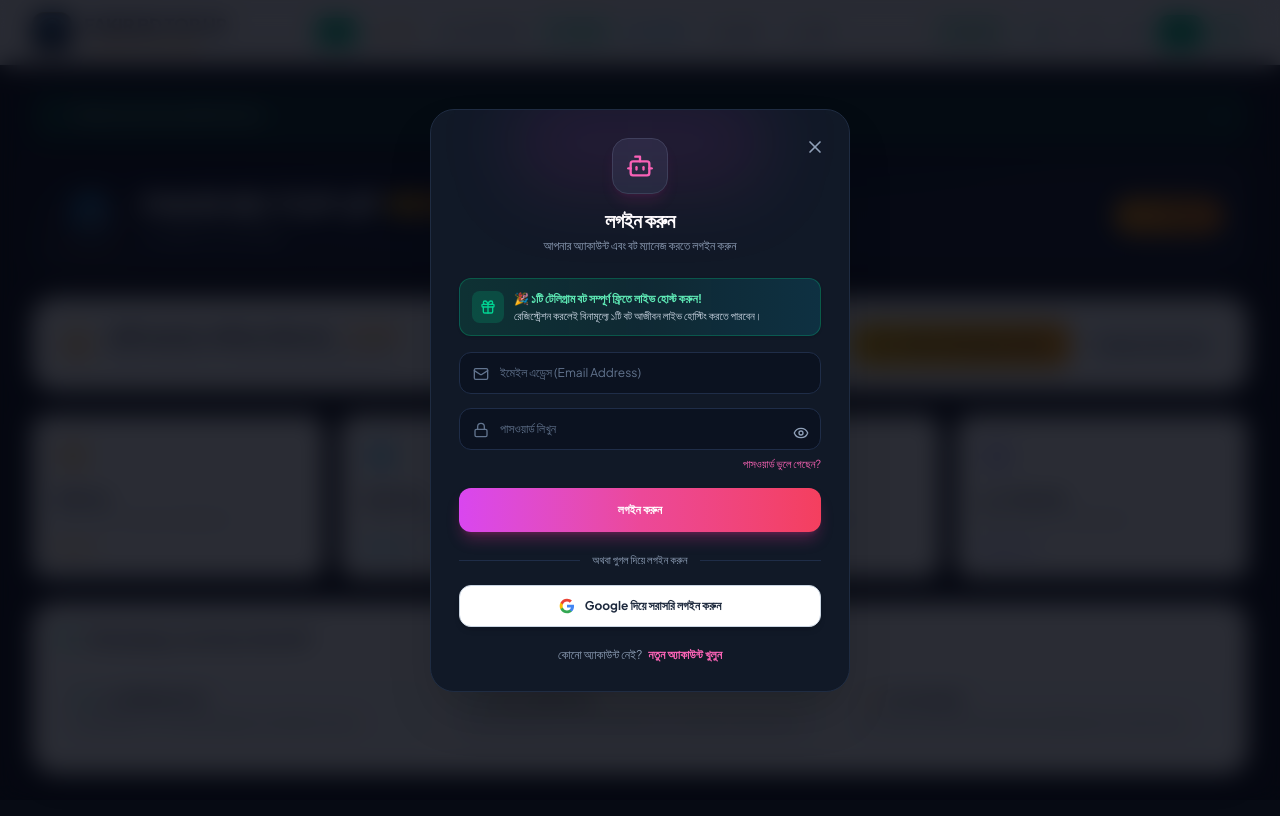
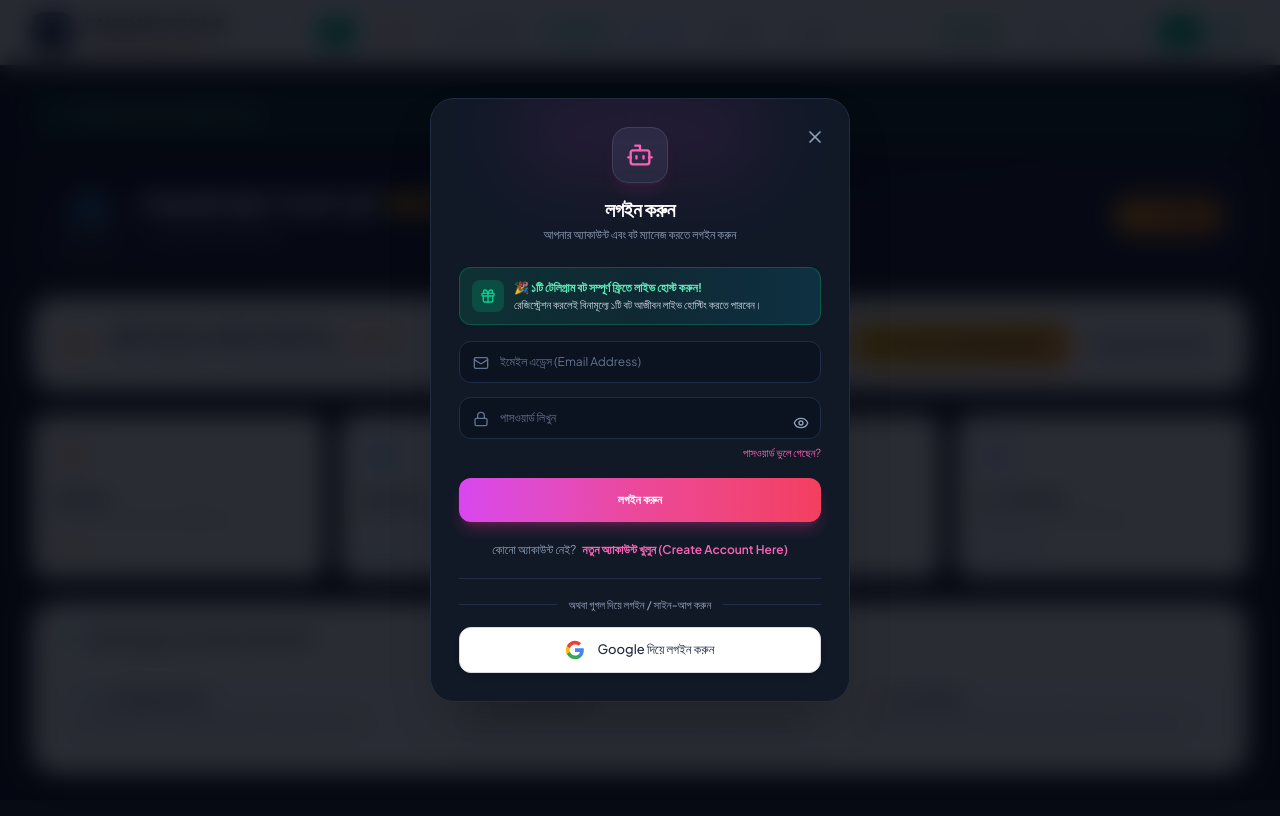
Before and after one commit to Toyobur16/hosting-Live-, a React (Vite) app: page / in a window 1280 px wide. Both pictures are taken after a click on the button "ডিপ্লয় বট". Shown: the top 816 px of the page. Built offline with nearby package versions, Linux system fonts and the light colour scheme; no server answers.

Commit message:
feat(auth): refactor Google login flow and update env
Simplify Google OAuth by defaulting to the popup flow first, falling back to email-based authentication if the popup fails. Add VITE_GOOGLE_CLIENT_ID to example environment variables.

```diff
--- a/src/components/AuthModal.tsx
+++ b/src/components/AuthModal.tsx
@@ -150,15 +150,10 @@ export const AuthModal: React.FC<AuthModalProps> = ({
 
   const handleDirectGoogleLogin = async () => {
     setError(null);
+    setGoogleLoading(true);
 
-    // If user already typed an email into the login field, google email field, or has a remembered previous email, use it immediately
     const emailToUse = (googleEmail.trim() || email.trim() || rememberedEmail.trim()).toLowerCase();
-    if (emailToUse && emailToUse.includes('@')) {
-      await handleAuthenticateWithGoogleEmail(emailToUse);
-      return;
-    }
 
-    setGoogleLoading(true);
     try {
       const g = (window as any).google;
 
@@ -170,9 +165,13 @@ export const AuthModal: React.FC<AuthModalProps> = ({
             scope: 'email profile openid',
             callback: async (tokenResponse: any) => {
               if (tokenResponse?.error) {
-                // If popup blocked or cancelled, show in-modal Google input without error
-                setShowGoogleInput(true);
-                setGoogleLoading(false);
+                console.warn('Google popup status:', tokenResponse.error);
+                if (emailToUse && emailToUse.includes('@')) {
+                  await handleAuthenticateWithGoogleEmail(emailToUse);
+                } else {
+                  setShowGoogleInput(true);
+                  setGoogleLoading(false);
+                }
                 return;
               }
               if (tokenResponse?.access_token) {
@@ -191,7 +190,11 @@ export const AuthModal: React.FC<AuthModalProps> = ({
                     return;
                   }
                 } catch {
-                  setShowGoogleInput(true);
+                  if (emailToUse && emailToUse.includes('@')) {
+                    await handleAuthenticateWithGoogleEmail(emailToUse);
+                  } else {
+                    setShowGoogleInput(true);
+                  }
                 } finally {
                   setGoogleLoading(false);
                 }
@@ -200,17 +203,25 @@ export const AuthModal: React.FC<AuthModalProps> = ({
           });
           client.requestAccessToken({ prompt: 'select_account' });
           return;
-        } catch {
-          setShowGoogleInput(true);
-          setGoogleLoading(false);
+        } catch (err) {
+          console.warn('Error launching Google popup:', err);
         }
+      }
+
+      // 2. If GIS popup could not be triggered or environment restricted, use email or show input
+      if (emailToUse && emailToUse.includes('@')) {
+        await handleAuthenticateWithGoogleEmail(emailToUse);
       } else {
         setShowGoogleInput(true);
         setGoogleLoading(false);
       }
     } catch {
-      setShowGoogleInput(true);
-      setGoogleLoading(false);
+      if (emailToUse && emailToUse.includes('@')) {
+        await handleAuthenticateWithGoogleEmail(emailToUse);
+      } else {
+        setShowGoogleInput(true);
+        setGoogleLoading(false);
+      }
     }
   };
 
@@ -576,91 +587,6 @@ export const AuthModal: React.FC<AuthModalProps> = ({
           </button>
         </form>
 
-        {/* Google Direct Sign-In (At the bottom, single clean button) */}
-        {mode !== 'reset' && (
-          <div className="mt-4 space-y-3">
-            <div className="relative flex py-1 items-center">
-              <div className="flex-grow border-t border-[#1f2d48]"></div>
-              <span className="flex-shrink mx-3 text-[11px] text-slate-400 font-medium">
-                {lang === 'bn' ? 'অথবা গুগল দিয়ে লগইন করুন' : 'or continue with Google'}
-              </span>
-              <div className="flex-grow border-t border-[#1f2d48]"></div>
-            </div>
-
-            {showGoogleInput ? (
-              <div className="p-3.5 rounded-2xl bg-gradient-to-b from-blue-950/40 to-slate-900 border border-blue-500/30 space-y-2.5 shadow-lg">
-                <div className="flex items-center justify-between">
-                  <div className="flex items-center gap-1.5 text-xs font-bold text-blue-400">
-                    <svg className="w-4 h-4 shrink-0" viewBox="0 0 24 24">
-                      <path fill="#4285F4" d="M22.56 12.25c0-.78-.07-1.53-.2-2.25H12v4.26h5.92c-.26 1.37-1.04 2.53-2.21 3.31v2.77h3.57c2.08-1.92 3.28-4.74 3.28-8.09z" />
-                      <path fill="#34A853" d="M12 23c2.97 0 5.46-.98 7.28-2.66l-3.57-2.77c-.98.66-2.23 1.06-3.71 1.06-2.86 0-5.29-1.93-6.16-4.53H2.18v2.84C3.99 20.53 7.7 23 12 23z" />
-                      <path fill="#FBBC05" d="M5.84 14.09c-.22-.66-.35-1.36-.35-2.09s.13-1.43.35-2.09V7.06H2.18C1.43 8.55 1 10.22 1 12s.43 3.45 1.18 4.94l2.85-2.22.81-.63z" />
-                      <path fill="#EA4335" d="M12 5.38c1.62 0 3.06.56 4.21 1.64l3.15-3.15C17.45 2.09 14.97 1 12 1 7.7 1 3.99 3.47 2.18 7.06l3.66 2.84c.87-2.6 3.3-4.52 6.16-4.52z" />
-                    </svg>
-                    <span>{lang === 'bn' ? 'গুগল অ্যাকাউন্ট ইমেইল লিখুন' : 'Enter your Google Email'}</span>
-                  </div>
-                  <button
-                    type="button"
-                    onClick={() => setShowGoogleInput(false)}
-                    className="text-[10px] text-slate-400 hover:text-white cursor-pointer"
-                  >
-                    {lang === 'bn' ? 'বাতিল' : 'Cancel'}
-                  </button>
-                </div>
-                <div className="flex gap-2">
-                  <input
-                    type="email"
-                    value={googleEmail || email}
-                    onChange={(e) => setGoogleEmail(e.target.value)}
-                    placeholder="user@gmail.com"
-                    className="flex-1 bg-[#0b1220] border border-blue-500/40 rounded-xl px-3 py-2 text-xs text-white placeholder-slate-500 focus:outline-none focus:border-blue-400 font-medium"
-                    autoFocus
-                  />
-                  <button
-                    type="button"
-                    disabled={googleLoading}
-                    onClick={() => handleAuthenticateWithGoogleEmail(googleEmail || email)}
-                    className="px-4 py-2 bg-blue-600 hover:bg-blue-500 text-white font-bold text-xs rounded-xl shadow-md transition-all cursor-pointer disabled:opacity-50 flex items-center gap-1.5 shrink-0"
-                  >
-                    {googleLoading ? <RefreshCw className="w-3.5 h-3.5 animate-spin" /> : <span>{lang === 'bn' ? 'প্রবেশ করুন' : 'Sign In'}</span>}
-                  </button>
-                </div>
-                <p className="text-[10px] text-slate-400">
-                  {lang === 'bn'
-                    ? '💡 কোনো পাসওয়ার্ড লাগবে না, গুগল দিয়ে সরাসরি হোমপেজে নিয়ে যাবে।'
-                    : '💡 No password needed. Instant sign-in redirects to Home.'}
-                </p>
-              </div>
-            ) : (
-              <button
-                type="button"
-                id="google-direct-login-btn"
-                onClick={handleDirectGoogleLogin}
-                disabled={googleLoading}
-                className="w-full py-3 px-4 bg-white hover:bg-slate-100 active:bg-slate-200 text-slate-800 font-bold text-xs rounded-xl shadow-md transition-all flex items-center justify-center gap-2.5 cursor-pointer disabled:opacity-60 border border-slate-300"
-              >
-                {googleLoading ? (
-                  <RefreshCw className="w-4 h-4 animate-spin text-slate-700" />
-                ) : (
-                  <svg className="w-4 h-4 shrink-0" viewBox="0 0 24 24">
-                    <path fill="#4285F4" d="M22.56 12.25c0-.78-.07-1.53-.2-2.25H12v4.26h5.92c-.26 1.37-1.04 2.53-2.21 3.31v2.77h3.57c2.08-1.92 3.28-4.74 3.28-8.09z" />
-                    <path fill="#34A853" d="M12 23c2.97 0 5.46-.98 7.28-2.66l-3.57-2.77c-.98.66-2.23 1.06-3.71 1.06-2.86 0-5.29-1.93-6.16-4.53H2.18v2.84C3.99 20.53 7.7 23 12 23z" />
-                    <path fill="#FBBC05" d="M5.84 14.09c-.22-.66-.35-1.36-.35-2.09s.13-1.43.35-2.09V7.06H2.18C1.43 8.55 1 10.22 1 12s.43 3.45 1.18 4.94l2.85-2.22.81-.63z" />
-                    <path fill="#EA4335" d="M12 5.38c1.62 0 3.06.56 4.21 1.64l3.15-3.15C17.45 2.09 14.97 1 12 1 7.7 1 3.99 3.47 2.18 7.06l3.66 2.84c.87-2.6 3.3-4.52 6.16-4.52z" />
-                  </svg>
-                )}
-                <span>
-                  {googleLoading
-                    ? (lang === 'bn' ? 'গুগল দিয়ে লগইন হচ্ছে...' : 'Signing in with Google...')
-                    : (mode === 'login' && (rememberedEmail || email)
-                        ? (lang === 'bn' ? `Google দিয়ে লগইন করুন (${(rememberedEmail || email).split('@')[0]})` : `Continue with Google (${(rememberedEmail || email).split('@')[0]})`)
-                        : (lang === 'bn' ? 'Google দিয়ে সরাসরি লগইন করুন' : 'Sign in directly with Google'))}
-                </span>
-              </button>
-            )}
-          </div>
-        )}
-
         <div className="text-center mt-5">
           {mode === 'login' ? (
             <p className="text-xs text-slate-400">
@@ -676,7 +602,7 @@ export const AuthModal: React.FC<AuthModalProps> = ({
                 }}
                 className="text-pink-400 hover:text-pink-300 font-semibold hover:underline cursor-pointer ml-1"
               >
-                {lang === 'bn' ? 'নতুন অ্যাকাউন্ট খুলুন' : 'Create Account Here'}
+                {lang === 'bn' ? 'নতুন অ্যাকাউন্ট খুলুন (Create Account Here)' : 'Create Account Here'}
               </button>
             </p>
           ) : mode === 'register' ? (
@@ -691,7 +617,7 @@ export const AuthModal: React.FC<AuthModalProps> = ({
                 }}
                 className="text-pink-400 hover:text-pink-300 font-semibold hover:underline cursor-pointer ml-1"
               >
-                {lang === 'bn' ? 'লগইন করুন' : 'Sign In Here'}
+                {lang === 'bn' ? 'লগইন করুন (Sign In Here)' : 'Sign In Here'}
               </button>
             </p>
           ) : (
@@ -710,6 +636,96 @@ export const AuthModal: React.FC<AuthModalProps> = ({
             </p>
           )}
         </div>
+
+        {/* Official Google Sign-In — placed directly under Create Account Here */}
+        {mode !== 'reset' && (
+          <div className="mt-5 pt-4 border-t border-[#1f2d48] space-y-3">
+            <div className="relative flex py-0.5 items-center">
+              <div className="flex-grow border-t border-[#1f2d48]"></div>
+              <span className="flex-shrink mx-3 text-[11px] text-slate-400 font-medium">
+                {lang === 'bn' ? 'অথবা গুগল দিয়ে লগইন / সাইন-আপ করুন' : 'or continue with Google'}
+              </span>
+              <div className="flex-grow border-t border-[#1f2d48]"></div>
+            </div>
+
+            {showGoogleInput ? (
+              <div className="p-3.5 rounded-2xl bg-gradient-to-b from-blue-950/40 to-slate-900 border border-blue-500/40 space-y-2.5 shadow-lg animate-in fade-in">
+                <div className="flex items-center justify-between">
+                  <div className="flex items-center gap-1.5 text-xs font-bold text-blue-400">
+                    <svg className="w-4 h-4 shrink-0" viewBox="0 0 24 24">
+                      <path fill="#4285F4" d="M22.56 12.25c0-.78-.07-1.53-.2-2.25H12v4.26h5.92c-.26 1.37-1.04 2.53-2.21 3.31v2.77h3.57c2.08-1.92 3.28-4.74 3.28-8.09z" />
+                      <path fill="#34A853" d="M12 23c2.97 0 5.46-.98 7.28-2.66l-3.57-2.77c-.98.66-2.23 1.06-3.71 1.06-2.86 0-5.29-1.93-6.16-4.53H2.18v2.84C3.99 20.53 7.7 23 12 23z" />
+                      <path fill="#FBBC05" d="M5.84 14.09c-.22-.66-.35-1.36-.35-2.09s.13-1.43.35-2.09V7.06H2.18C1.43 8.55 1 10.22 1 12s.43 3.45 1.18 4.94l2.85-2.22.81-.63z" />
+                      <path fill="#EA4335" d="M12 5.38c1.62 0 3.06.56 4.21 1.64l3.15-3.15C17.45 2.09 14.97 1 12 1 7.7 1 3.99 3.47 2.18 7.06l3.66 2.84c.87-2.6 3.3-4.52 6.16-4.52z" />
+                    </svg>
+                    <span>{lang === 'bn' ? 'গুগল অ্যাকাউন্ট ইমেইল লিখুন' : 'Enter your Google Email'}</span>
+                  </div>
+                  <button
+                    type="button"
+                    onClick={() => setShowGoogleInput(false)}
+                    className="text-[10px] text-slate-400 hover:text-white cursor-pointer px-1.5 py-0.5 rounded hover:bg-slate-800"
+                  >
+                    {lang === 'bn' ? 'বাতিল' : 'Cancel'}
+                  </button>
+                </div>
+                <form
+                  onSubmit={(e) => {
+                    e.preventDefault();
+                    handleAuthenticateWithGoogleEmail(googleEmail || email);
+                  }}
+                  className="flex gap-2"
+                >
+                  <input
+                    type="email"
+                    value={googleEmail || email}
+                    onChange={(e) => setGoogleEmail(e.target.value)}
+                    placeholder="user@gmail.com"
+                    className="flex-1 bg-[#0b1220] border border-blue-500/40 rounded-xl px-3 py-2 text-xs text-white placeholder-slate-500 focus:outline-none focus:border-blue-400 font-medium"
+                    autoFocus
+                  />
+                  <button
+                    type="submit"
+                    disabled={googleLoading}
+                    className="px-4 py-2 bg-blue-600 hover:bg-blue-500 active:bg-blue-700 text-white font-bold text-xs rounded-xl shadow-md transition-all cursor-pointer disabled:opacity-50 flex items-center gap-1.5 shrink-0"
+                  >
+                    {googleLoading ? <RefreshCw className="w-3.5 h-3.5 animate-spin" /> : <span>{lang === 'bn' ? 'প্রবেশ করুন' : 'Sign In'}</span>}
+                  </button>
+                </form>
+                <p className="text-[10px] text-slate-400">
+                  {lang === 'bn'
+                    ? '💡 কোনো পাসওয়ার্ড লাগবে না — আপনার গুগল ইমেইল দিয়ে সরাসরি ইনস্ট্যান্ট লগইন হয়ে যাবে।'
+                    : '💡 No password needed. Instant sign-in with your Google account.'}
+                </p>
+              </div>
+            ) : (
+              <button
+                type="button"
+                id="official-google-login-btn"
+                onClick={handleDirectGoogleLogin}
+                disabled={googleLoading}
+                className="w-full py-3 px-4 bg-white hover:bg-slate-50 active:bg-slate-100 text-[#3c4043] font-semibold text-xs rounded-xl shadow-md transition-all flex items-center justify-center gap-3 cursor-pointer disabled:opacity-60 border border-[#dadce0] group hover:shadow-lg"
+              >
+                {googleLoading ? (
+                  <RefreshCw className="w-4 h-4 animate-spin text-slate-700" />
+                ) : (
+                  <svg className="w-5 h-5 shrink-0 group-hover:scale-105 transition-transform" viewBox="0 0 24 24">
+                    <path fill="#4285F4" d="M22.56 12.25c0-.78-.07-1.53-.2-2.25H12v4.26h5.92c-.26 1.37-1.04 2.53-2.21 3.31v2.77h3.57c2.08-1.92 3.28-4.74 3.28-8.09z" />
+                    <path fill="#34A853" d="M12 23c2.97 0 5.46-.98 7.28-2.66l-3.57-2.77c-.98.66-2.23 1.06-3.71 1.06-2.86 0-5.29-1.93-6.16-4.53H2.18v2.84C3.99 20.53 7.7 23 12 23z" />
+                    <path fill="#FBBC05" d="M5.84 14.09c-.22-.66-.35-1.36-.35-2.09s.13-1.43.35-2.09V7.06H2.18C1.43 8.55 1 10.22 1 12s.43 3.45 1.18 4.94l2.85-2.22.81-.63z" />
+                    <path fill="#EA4335" d="M12 5.38c1.62 0 3.06.56 4.21 1.64l3.15-3.15C17.45 2.09 14.97 1 12 1 7.7 1 3.99 3.47 2.18 7.06l3.66 2.84c.87-2.6 3.3-4.52 6.16-4.52z" />
+                  </svg>
+                )}
+                <span className="text-[13px] font-medium text-slate-800">
+                  {googleLoading
+                    ? (lang === 'bn' ? 'গুগল দিয়ে লগইন হচ্ছে...' : 'Signing in with Google...')
+                    : mode === 'register'
+                    ? (lang === 'bn' ? 'Google দিয়ে একাউন্ট খুলুন' : 'Sign up with Google')
+                    : (lang === 'bn' ? 'Google দিয়ে লগইন করুন' : 'Sign in with Google')}
+                </span>
+              </button>
+            )}
+          </div>
+        )}
       </div>
     </div>
   );
```
Also changed, not shown: 1 other file (tests, documents, lock files or other folders).
